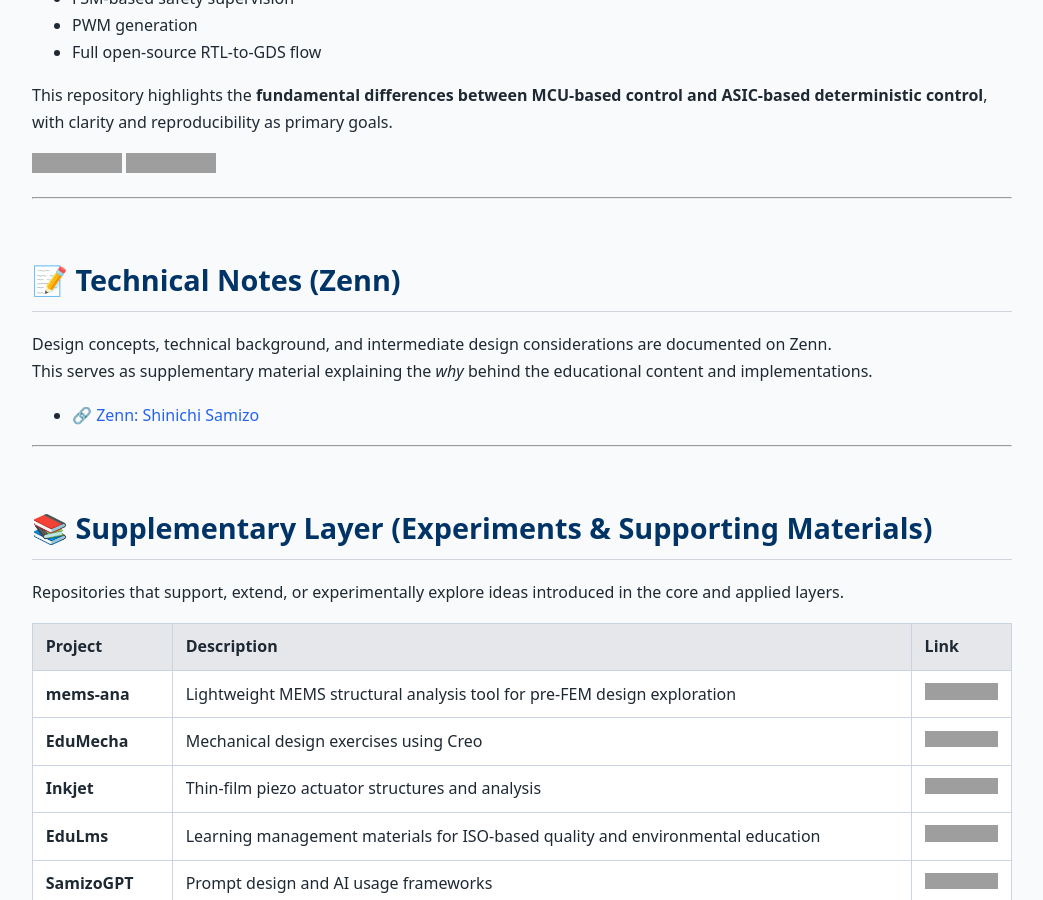
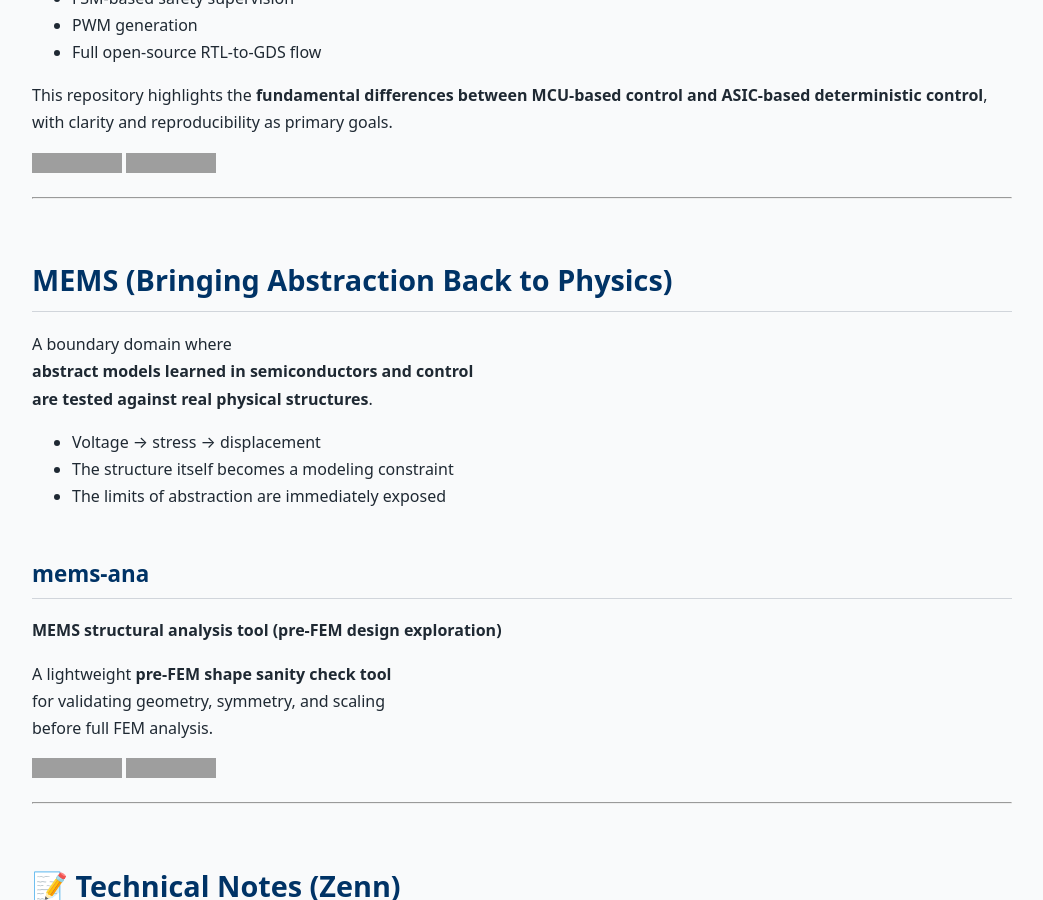
Before and after one commit to Samizo-AITL/Samizo-AITL.github.io, a Jekyll site: the page built from en/index.md, in a window 1280 px wide and 900 px high, scrolled down 3485 px. Shown: the whole window, without its empty margins (118-1161 px from the left). Built offline with Jekyll 4.4.1, drawn with Linux system fonts in a browser that asks for light colours; grey boxes are pictures that could not be loaded.

Commit message:
Update index.md

```diff
--- a/en/index.md
+++ b/en/index.md
@@ -147,6 +147,28 @@ and ASIC-based deterministic control**, with clarity and reproducibility as prim
 
 ---
 
+# MEMS (Bringing Abstraction Back to Physics)
+
+A boundary domain where
+**abstract models learned in semiconductors and control
+are tested against real physical structures**.
+
+- Voltage → stress → displacement
+- The structure itself becomes a modeling constraint
+- The limits of abstraction are immediately exposed
+
+## mems-ana
+**MEMS structural analysis tool (pre-FEM design exploration)**
+
+A lightweight **pre-FEM shape sanity check tool**
+for validating geometry, symmetry, and scaling
+before full FEM analysis.
+
+[![Site](https://img.shields.io/badge/View-Site-brightgreen?logo=github)](https://samizo-aitl.github.io/mems-ana/)
+[![Repo](https://img.shields.io/badge/View-Repo-blue?logo=github)](https://github.com/Samizo-AITL/mems-ana)
+
+---
+
 # 📝 Technical Notes (Zenn)
 
 Design concepts, technical background, and intermediate design considerations are documented on Zenn.
```
